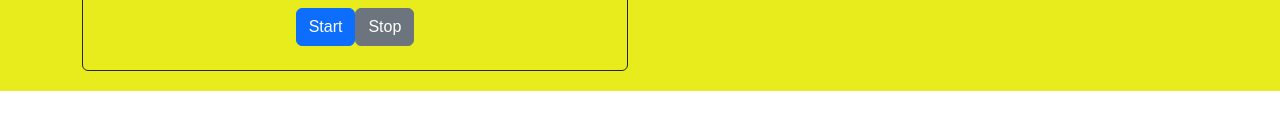
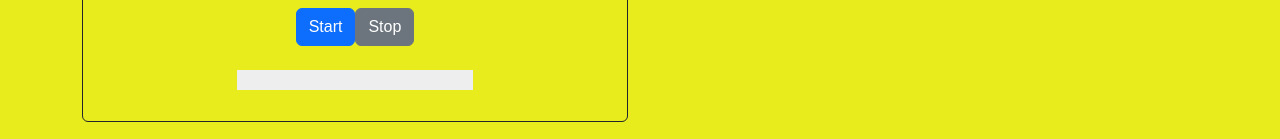
Before and after one commit to kostastepetes/my-dashboard, a Vue app: page / in a window 1280 px wide. Shown: the part 894-1033 px from the top of the page. Before the commit the page ends 985 px from the top, so only its background shows below. Built offline with nearby package versions, Linux system fonts and the light colour scheme.

Commit message:
pomodoro progress bar

```diff
--- a/src/components/PomodoroBox.vue
+++ b/src/components/PomodoroBox.vue
@@ -8,40 +8,71 @@
           <button @click="startTimer" class="btn btn-primary mr-2">Start</button>
           <button @click="stopTimer" class="btn btn-secondary">Stop</button>
         </div>
+        <div class="mt-4">
+          <progress max="100" :value="progressValue" class="w-100"></progress>
+        </div>
       </div>
     </div>
   </div>
 </template>
 
 <script>
-  import { defineComponent, ref } from 'vue'
+import { defineComponent, ref, computed } from 'vue'
 
 export default defineComponent({
   setup() {
     const minutes = ref(25)
     const seconds = ref(0)
     let timer
+    const totalTime =  25 *  60 // Total time in seconds
+
+    const progressValue = computed(() => {
+      const elapsedTime = (totalTime - ((minutes.value *  60) + seconds.value)) % totalTime
+      return (elapsedTime / totalTime) *  100
+    })
 
     const startTimer = () => {
       timer = setInterval(() => {
-          if (seconds.value === 0) {
-            if (minutes.value === 0) {
+        if (seconds.value ===  0) {
+          if (minutes.value ===  0) {
             clearInterval(timer)
             return
           }
           minutes.value--
-            seconds.value = 59
+          seconds.value =  59
         } else {
           seconds.value--
         }
-        }, 1000)
+      },  1000)
     }
 
     const stopTimer = () => {
       clearInterval(timer)
     }
 
-      return { minutes, seconds, startTimer, stopTimer }
+    return { minutes, seconds, startTimer, stopTimer, progressValue }
   },
 })
 </script>
+
+<style scoped>
+/* Style the progress bar */
+progress {
+  appearance: none;
+  height:  20px;
+  border: none;
+  background-color: #eee;
+}
+
+progress::-webkit-progress-bar {
+  background-color: #eee;
+}
+
+progress::-webkit-progress-value {
+  background-color: #007bff;
+}
+
+progress::-moz-progress-bar {
+  background-color: #007bff;
+}
+</style>
```
Lines whose indentation alone changed are shown as unchanged.
